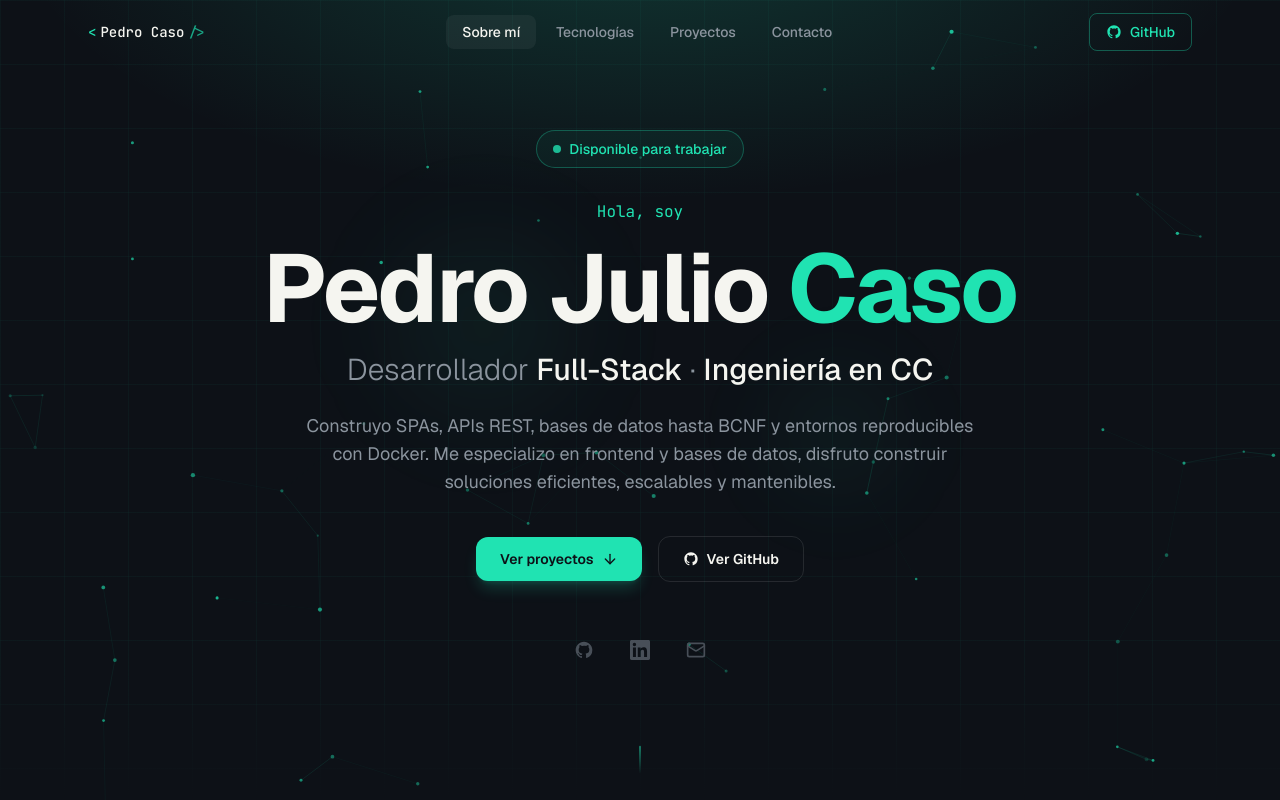
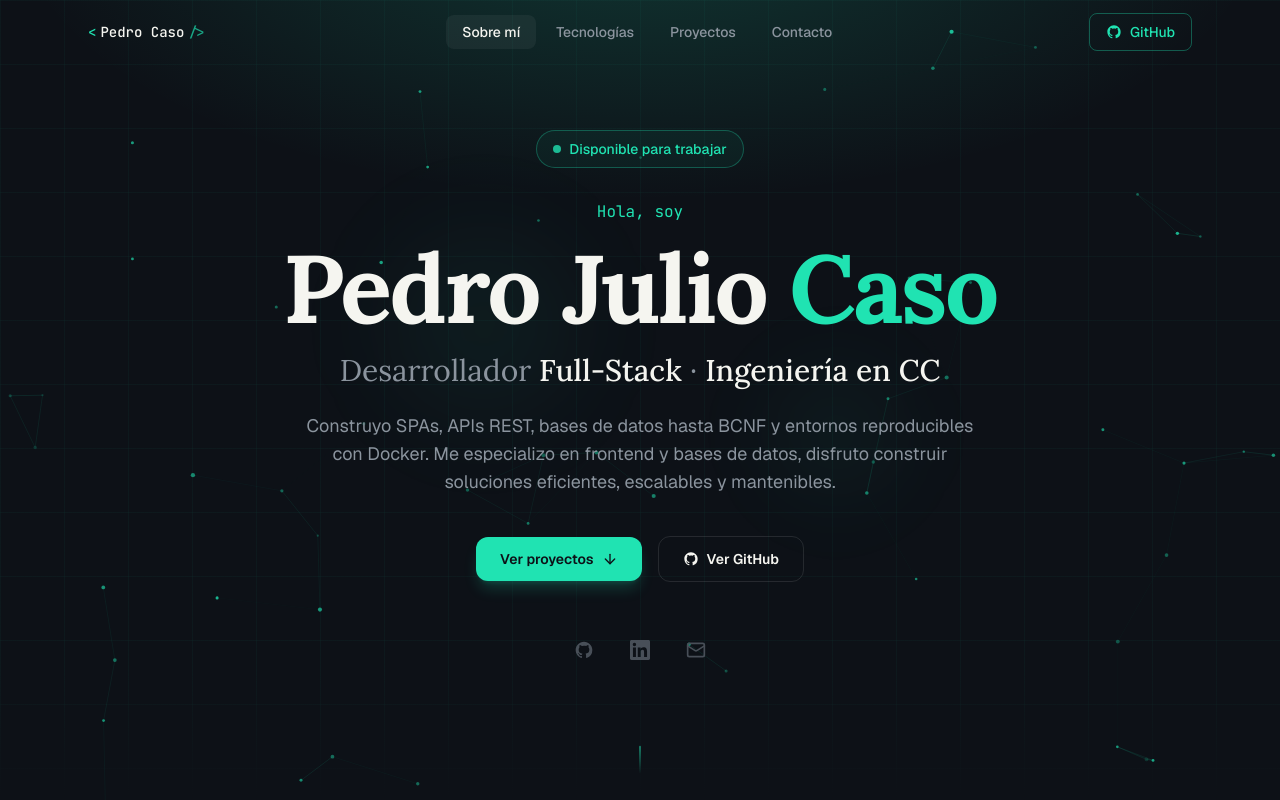
Before and after one commit to Pxdro-410/portafolio-PedroCaso, a React (Vite) app: page / in a window 1280 px wide. Shown: the top 800 px of the page. Built offline with nearby package versions, Linux system fonts and the light colour scheme.

Commit message:
style: cambio de tipografía en el portafolio

```diff
--- a/index.html
+++ b/index.html
@@ -16,7 +16,7 @@
     <link rel="preconnect" href="https://fonts.googleapis.com" />
     <link rel="preconnect" href="https://fonts.gstatic.com" crossorigin />
     <!-- Geist is available via Google Fonts (Vercel's variant) -->
-    <link href="https://fonts.googleapis.com/css2?family=Geist:wght@300;400;500;600;700;800&family=JetBrains+Mono:wght@400;500&display=swap" rel="stylesheet" />
+    <link href="https://fonts.googleapis.com/css2?family=Geist:wght@300;400;500;600;700;800&family=JetBrains+Mono:wght@400;500&family=Lora:ital,wght@0,400;0,500;0,600;0,700;1,400;1,500&display=swap" rel="stylesheet" />
 
     <title>Pedro Julio Caso — Desarrollador Full-Stack</title>
   </head>
--- a/src/index.css
+++ b/src/index.css
@@ -42,6 +42,11 @@
   ::selection {
     background-color: rgba(32, 227, 178, 0.25);
     color: #F5F5F0;
+  }
+
+  /* Lora para todos los headings */
+  h1, h2, h3, h4, h5, h6 {
+    font-family: 'Lora', Georgia, serif;
   }
 
   /* Sections snap to viewport on mouse wheel */
--- a/tailwind.config.js
+++ b/tailwind.config.js
@@ -26,6 +26,7 @@ export default {
       },
       fontFamily: {
         sans: ['Geist', 'system-ui', 'sans-serif'],
+        serif: ['Lora', 'Georgia', 'serif'],
         mono: ['JetBrains Mono', 'Fira Code', 'monospace'],
       },
       animation: {
```
